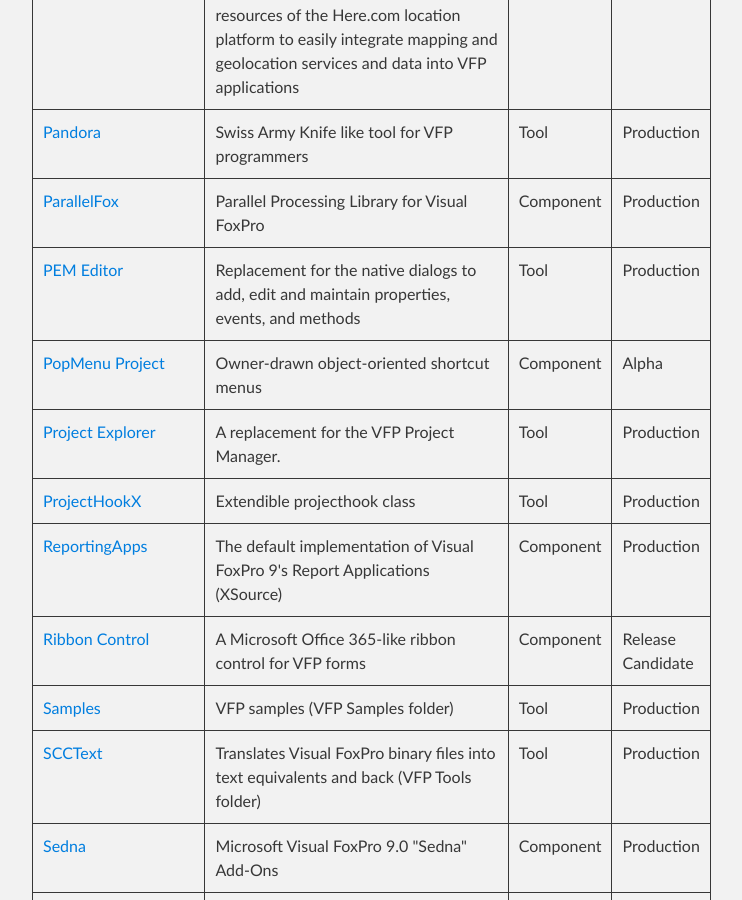
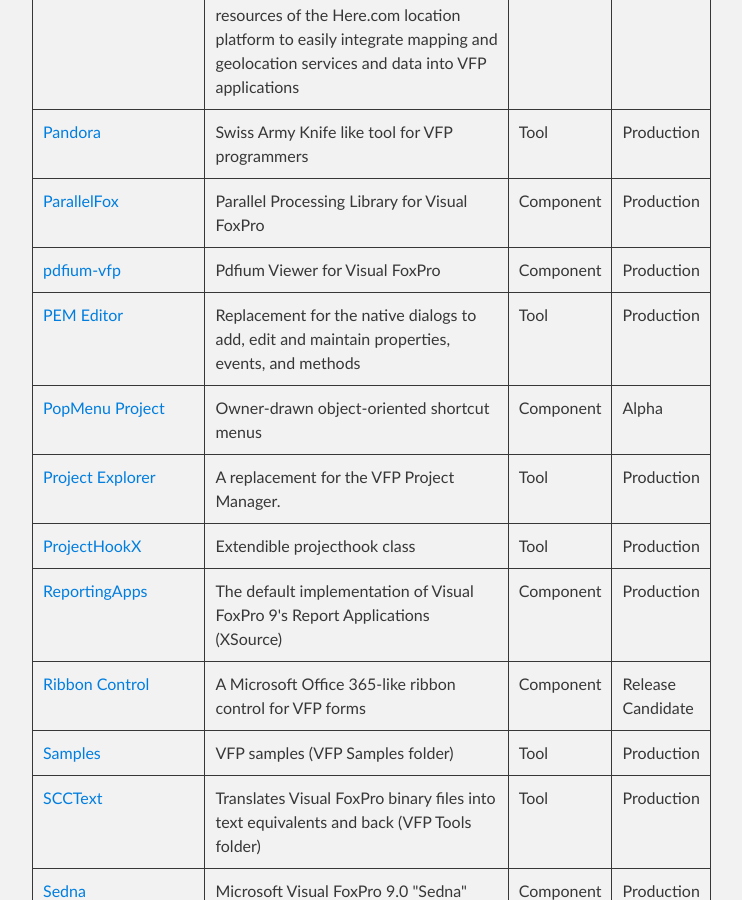
Before and after one commit to VFPX/VFPX.github.io, a Jekyll site: the page built from projects.md, in a window 1280 px wide and 900 px high, scrolled down 7845 px. Shown: the whole window, without its empty margins (288-1030 px from the left). Built offline with Jekyll 4.4.1, drawn with Linux system fonts in a browser that asks for light colours; our own code applies the rules of GitHub Pages for plain Markdown files.

Commit message:
Added pdfium-vfp

```diff
--- a/_data/projects.json
+++ b/_data/projects.json
@@ -658,6 +658,13 @@
     "category": "Component"
   },
   {
+    "project": "pdfium-vfp",
+    "url": "https://github.com/dmitriychunikhin/pdfium-vfp",
+    "description": "Pdfium Viewer for Visual FoxPro",
+    "state": "Production",
+    "category": "Component"
+  },
+  {
     "project": "PEM Editor",
     "url": "https://github.com/VFPX/PEMEditor",
     "description": "Replacement for the native dialogs to add, edit and maintain properties, events, and methods",
```
Also changed, not shown: _posts/2024-07-09-pdfium-vfp.markdown (added, +8 -0 lines).
